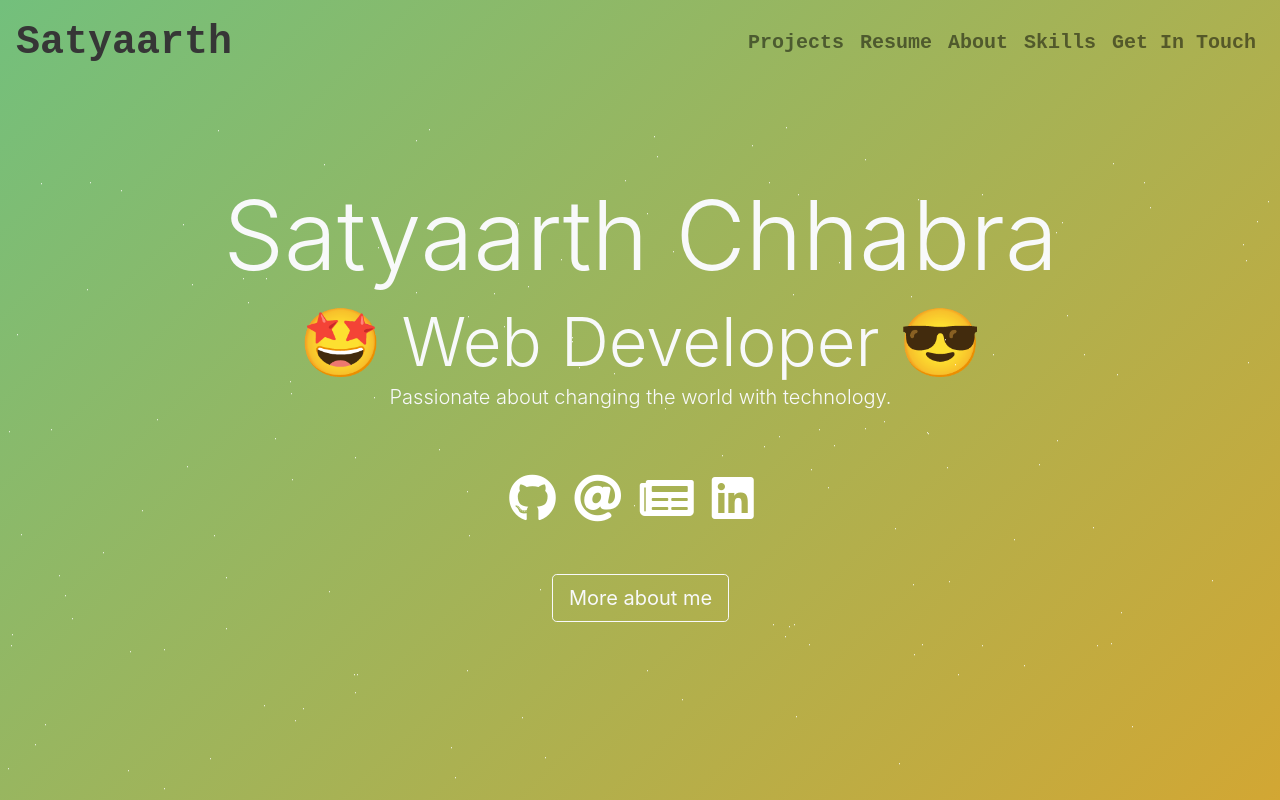
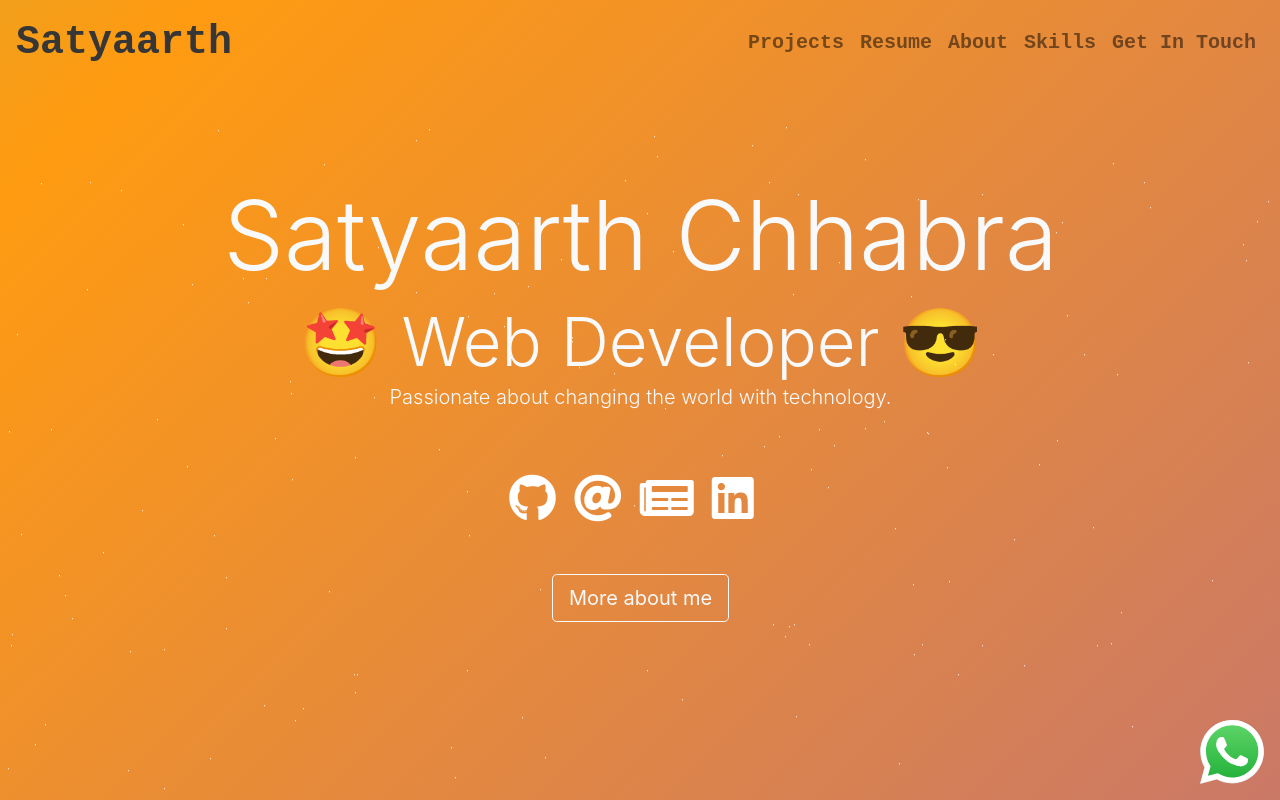
Before and after one commit to satyaarthchhabra/portfolio, a React (Create React App) app: page / in a window 1280 px wide. Shown: the top 800 px of the page. Built offline with nearby package versions, Linux system fonts and the light colour scheme; some icons are missing; a web font is replaced by a local one.

Commit message:
whatsapp btn added

```diff
--- a/package.json
+++ b/package.json
@@ -22,6 +22,7 @@
     "react-router-dom": "^5.2.0",
     "react-scripts": "^3.4.4",
     "react-typist": "^2.0.5",
+
     "react-youtube": "^7.13.0",
     "typescript": "^3.9.7"
   },
--- a/src/App.js
+++ b/src/App.js
@@ -1,8 +1,13 @@
 import React from "react";
 
-
-import {MainBody,Skills,AboutMe,Project} from "./components/home";
-import {Footer,Navbar} from "./components/";
+import {
+  MainBody,
+  Skills,
+  AboutMe,
+  Project,
+  Whatsapp,
+} from "./components/home";
+import { Footer, Navbar } from "./components/";
 
 import GetInTouch from "./components/home/GetInTouch.jsx";
 
@@ -13,11 +18,10 @@ const App = () => {
     <>
       <Navbar ref={titleRef} />
       <MainBody ref={titleRef} />
+      <Whatsapp />
       <AboutMe />
-      <Project
-      />
-
-      <Skills/>
+      <Project />
+      <Skills />
       <Footer>
         <GetInTouch />
       </Footer>
--- a/src/components/home/MainBody.jsx
+++ b/src/components/home/MainBody.jsx
@@ -32,7 +32,8 @@ const socialIcons= [
         fluid
         id="home"
         style={{
-          background: `linear-gradient(136deg,#4484ce, #1ad7c0, #ff9b11, #9b59b6, #ff7f7f, #ecf0f1)`,
+          background: `linear-gradient(136deg,#4484ce, #1ad7c0, #ff9b11, #9b59b6, #ff7f7f,
+            #16a085,#d35400,#f1c40f)`,
           backgroundSize: "1200% 1200%",
         }}
         className="title bg-transparent bgstyle text-light min-vh-100 d-flex align-content-center align-items-center flex-wrap m-0"
--- /dev/null
+++ b/src/components/home/Whatsapp.jsx
@@ -0,0 +1,14 @@
+import React from 'react'
+
+
+const Whatsapp = () => {
+  return (
+    <>
+    <a href="https://wa.me/918860884013?text=Hey%20I%20would%20like%20to%20meet%20you"  rel="noopener noreferrer" target="_blank">
+      <img src="/assets/whatsapp.svg" alt="whatsapp logo"  className="whatsapp-logo" />
+    </a>
+    </>
+  )
+}
+
+export default Whatsapp
--- a/src/components/home/index.jsx
+++ b/src/components/home/index.jsx
@@ -3,4 +3,5 @@ export { default as AboutMe } from './AboutMe';
 export { default as GetInTouch } from './GetInTouch';
 export { default as MainBody } from './MainBody';
 export { default as Project } from './Project';
+export { default as Whatsapp } from './Whatsapp';
 export { default as Skills } from './Skills';
--- a/src/scss/_index.scss
+++ b/src/scss/_index.scss
@@ -35,7 +35,7 @@ code {
     #ff9b11,
     #9b59b6,
     #ff7f7f,
-    #ecf0f1
+    #FC427B
   );*/
 
   background-size: 1200% 1200%;
@@ -48,6 +48,15 @@ code {
 
 .bg-gradient {
   background: linear-gradient(rgba(245, 245, 245, 1), rgba(245, 245, 245, 0));
+}
+.whatsapp-logo {
+  position: fixed;
+  cursor: pointer;
+  bottom: 1rem;
+  right: 1rem;
+  z-index: 99;
+  height: 4rem;
+  object-fit: contain;
 }
 .text-new-style {
   font-family: 'Xanh Mono', monospace;
```
Also changed, not shown: public/assets/whatsapp.svg (added), 1 other file (tests, documents, lock files or other folders).
